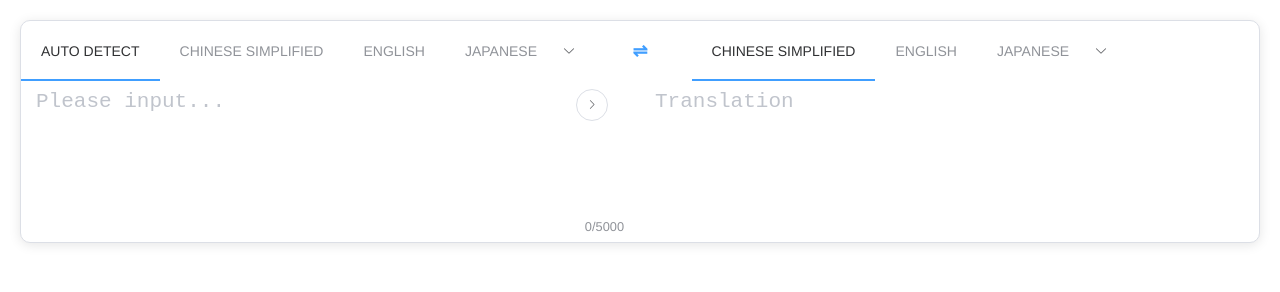
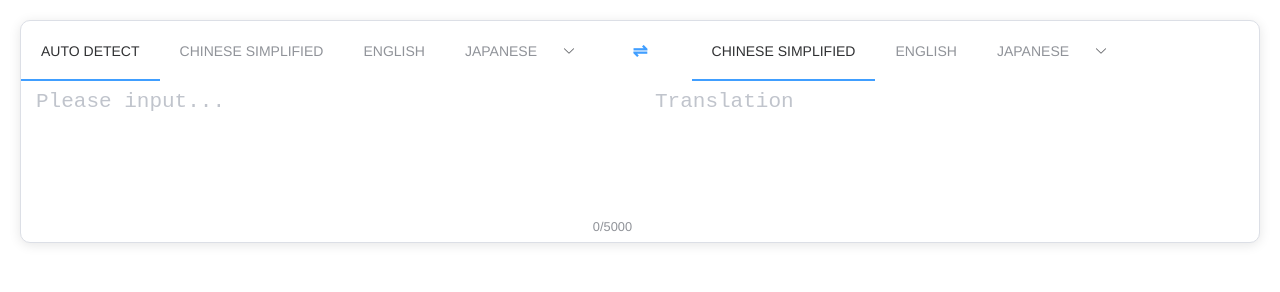
Before and after one commit to dodaydream/translate-frontend, a Vue app: page / in a window 1280 px wide. Shown: the top 292 px of the page. Built offline with nearby package versions, Linux system fonts and the light colour scheme.

Commit message:
editor enhance

```diff
--- a/src/components/TranslatorMain.vue
+++ b/src/components/TranslatorMain.vue
@@ -32,9 +32,20 @@
           v-model="input">
         </el-input>
         <el-button
+          v-if="input"
+          type="primary"
           @click="getTranslation(true)"
           class="translate-button"
           icon="el-icon-arrow-right"
+          size="small"
+          circle>
+        </el-button>
+        <el-button
+          v-if="input"
+          type="info"
+          @click="input = ''"
+          class="clear-button"
+          icon="el-icon-close"
           size="small"
           circle>
         </el-button>
@@ -133,6 +144,7 @@ export default {
 .el-textarea__inner {
   border: 0;
   resize: none;
+  padding-right: 48px;
 }
 
 .lang-group > .el-dropdown .el-button, .lang-group > .el-button {
@@ -153,7 +165,7 @@ export default {
 
 .limiter {
   float: right;
-  padding-right: 16px;
+  padding-right: 8px;
   font-size: 0.8em;
   color: #909399;
   padding-bottom: 8px;
@@ -161,8 +173,14 @@ export default {
 
 .translate-button {
   position: absolute;
-  top: 8px;
-  right: 32px;
+  top: 16px;
+  right: 8px;
+}
+
+.clear-button {
+  position: absolute;
+  top: 64px;
+  right: 8px;
 }
 
 textarea {
```
